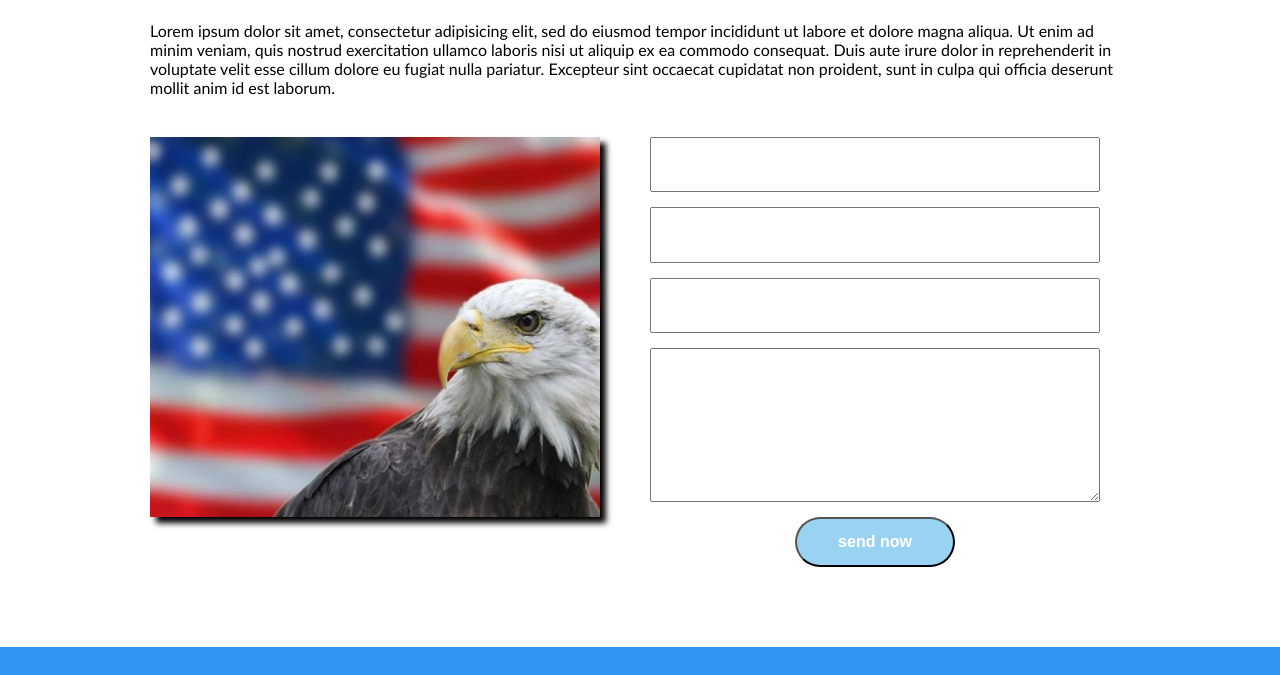
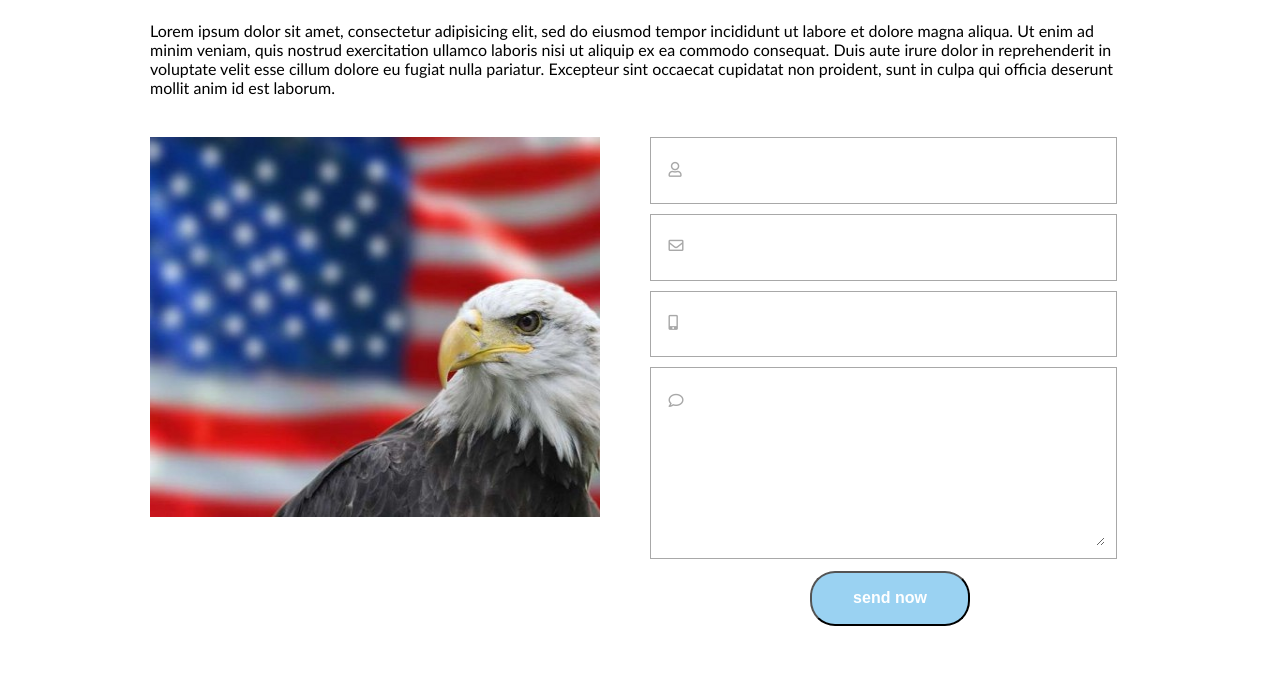
Before and after one commit to Jordan2802/simplcoton, a plain HTML site: page little_one_page/index.html in a window 1280 px wide. Shown: the part 1440-2115 px from the top of the page. Drawn offline with Linux system fonts and the light colour scheme.

Commit message:
icone form

```diff
--- a/little_one_page/css/style.css
+++ b/little_one_page/css/style.css
@@ -120,14 +120,14 @@ h3{
   font-weight: bolder;
 }
 
-img {
+.image img {
 	position: relative;
 	top: 0;
   box-shadow: 6px 6px 6px black;
 	transition: all 0.3s ease-in;
 }
 
-img:hover {
+.image img:hover {
 top: -35px;
 border-radius: 50%;
 box-shadow: 10px 10px 35px grey;
@@ -172,13 +172,13 @@ iframe{
 form{
   display: flex;
   flex-direction: column;
-  width: 450px;
-  height: 430px;
+  width: 480px;
+  height: 500px;
   margin-left: 50px;
 }
 .profil{
-  max-width: 450px;
-  max-height: 380px;
+  width: 450px;
+  height: 380px;
 }
 .button{
   height: 55px;
@@ -209,6 +209,72 @@ h2 .fa-id-card{
   vertical-align:sub;
 }
 
+.icone1{
+  border: 1px solid #a8a8a8;
+  width: 450px;
+  height: 55px;
+  color: #a8a8a8;
+  margin-bottom: 5px;
+}
+
+.text{
+  border:0;
+  width: 405px;
+  outline: none;
+}
+
+.icone2{
+  border: 1px solid #a8a8a8;
+  width: 450px;
+  height: 55px;
+  color: #a8a8a8;
+  margin-bottom: 5px;
+  margin-top: 5px;
+}
+
+.mail{
+  border:0;
+  width: 405px;
+  outline: none;
+}
+
+.icone3{
+  border: 1px solid #a8a8a8;
+  width: 450px;
+  height: 55px;
+  color: #a8a8a8;
+  margin-bottom: 5px;
+  margin-top: 5px;
+}
+
+.tel{
+  border:0;
+  width: 405px;
+  outline: none;
+}
+
+.icone4{
+  border: 1px solid #a8a8a8;
+  width: 450px;
+  height: 180px;
+  color: #a8a8a8;
+  margin-top: 5px;
+}
+
+.area{
+  border:0;
+  width: 405px;
+  margin-top: 5px;
+  outline: none;
+}
+.fa-comment{
+  top: -155px;
+  position: relative;
+}
+.fa-user,.fa-envelope,.fa-mobile-alt,.fa-comment{
+  padding: 10px;
+  font-size: 15px;
+}
 /*Footer\\\\\\\\\\\\\\\\\\\\\\\\\\\\\\\\\\\\\\\\\\\\\\\\\\\\\\\\\\\\\\\\\\\\\\*/
 footer{
   width: 100%;
--- a/little_one_page/index.html
+++ b/little_one_page/index.html
@@ -86,10 +86,22 @@
     <div class="imgform">
       <img src="img/images.jpeg" alt="photo de profil" class="profil">
       <form action="">
-        <input type="text" class="text">
-        <input type="mail" class="mail">
-        <input type="tel" class="tel">
-        <textarea name="" id="area" cols="30" rows="10"></textarea>
+        <fieldset class="icone1">
+          <i class="far fa-user"></i>
+          <input type="text" class="text">
+        </fieldset>
+        <fieldset class="icone2">
+          <i class="far fa-envelope"></i>
+          <input type="mail" class="mail">
+        </fieldset>
+        <fieldset class="icone3">
+          <i class="fas fa-mobile-alt"></i>
+          <input type="tel" class="tel">
+        </fieldset>
+        <fieldset class="icone4">
+          <i class="far fa-comment"></i>
+          <textarea name="" class="area" cols="30" rows="10"></textarea>
+        </fieldset>
         <input type="submit" name="button" class="button" value="send now">
       </form>
     </div>
```
